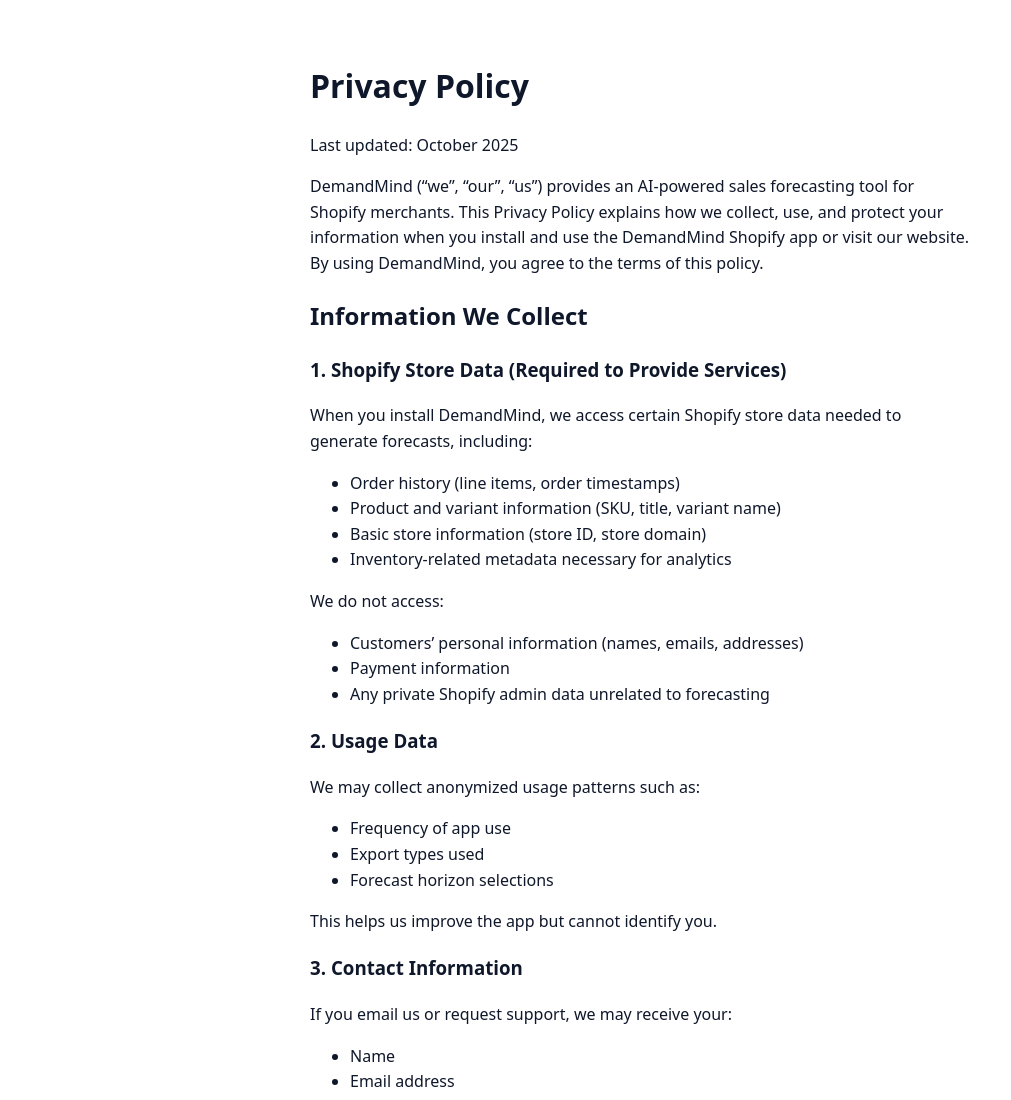
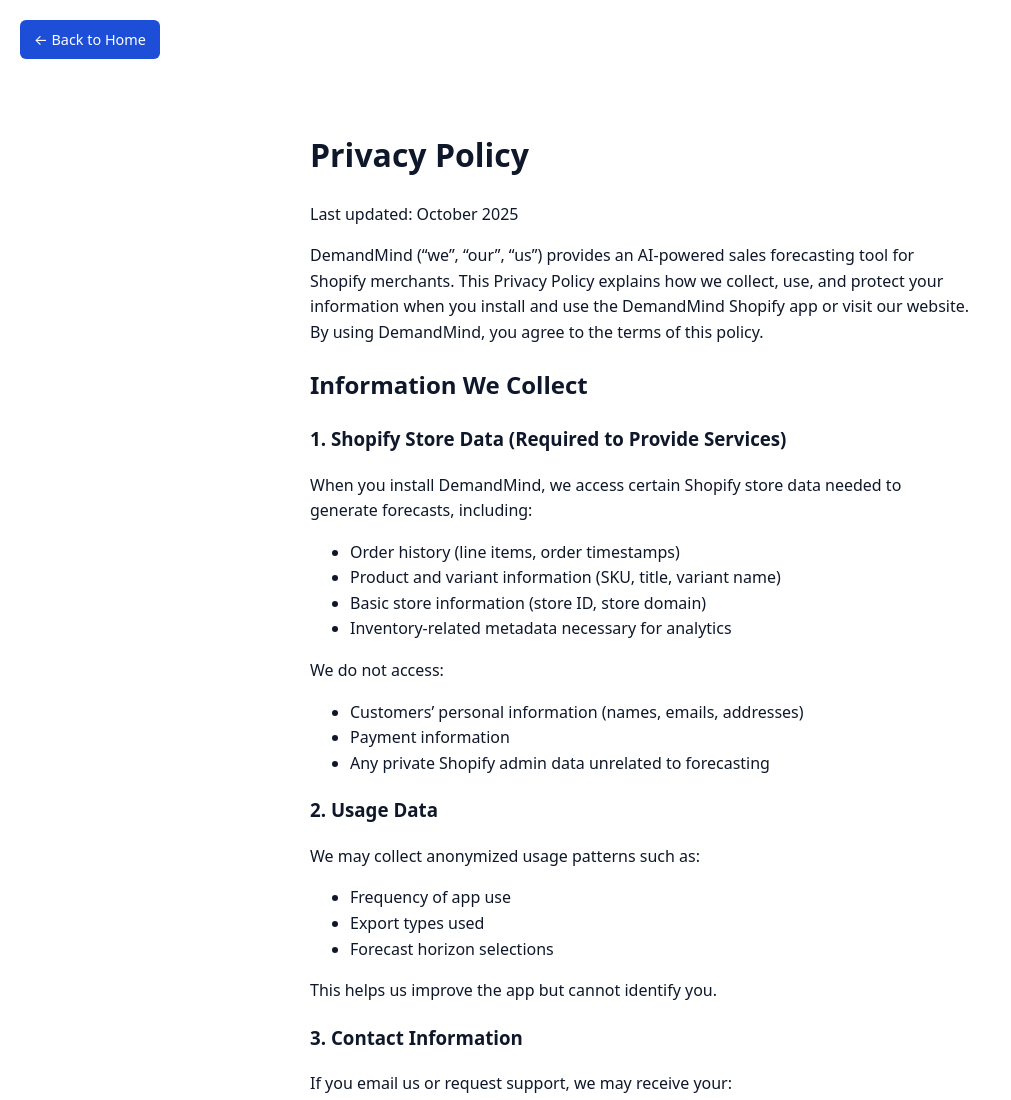
Before and after one commit to fariahkhan/website, a plain HTML site: page privacy.html in a window 1280 px wide. Shown: the top 1100 px of the page, without its empty margins (0-1011 px from the left). Drawn offline with Linux system fonts and the light colour scheme.

Commit message:
Update privacy.html

```diff
--- a/privacy.html
+++ b/privacy.html
@@ -5,7 +5,9 @@
   <title>Privacy Policy - DemandMind</title>
   <link rel="stylesheet" href="style.css" />
 </head>
+
 <body>
+  <a class="back-home" href="index.html">← Back to Home</a>
 
   <div class="page small-page">
     <h1>Privacy Policy</h1>
```
